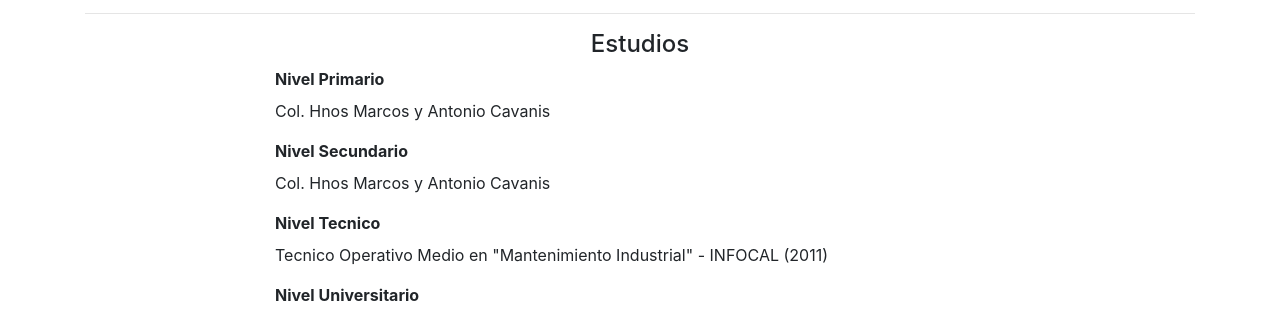
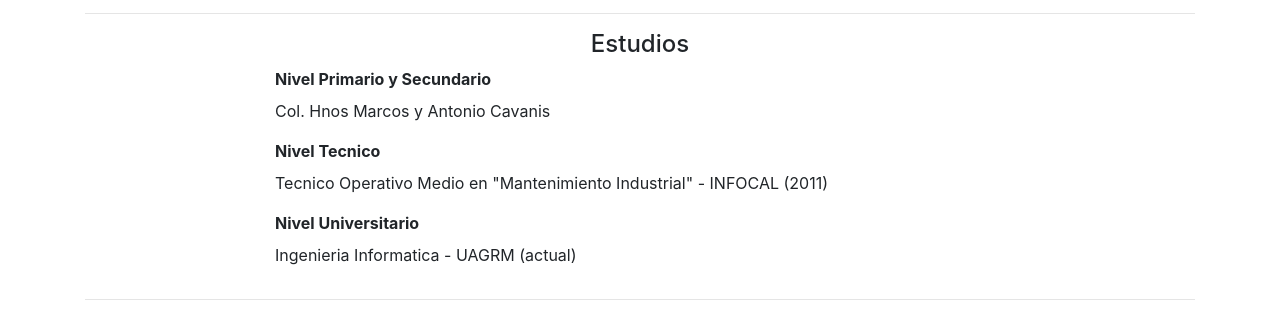
Before and after one commit to rodrigoAb21/Tecno, a plain HTML site: page curriculum.html in a window 1280 px wide. Shown: the part 469-781 px from the top of the page. Drawn offline with Linux system fonts and the light colour scheme.

Commit message:
ultimo cambio
Enviado

```diff
--- a/curriculum.html
+++ b/curriculum.html
@@ -64,10 +64,7 @@
     <div class="row">
         <div class="col col-xs-12 col-sm-12 col-md-8 col-lg-8 ml-auto mr-auto">
             <h4 class="text-center">Estudios</h4>
-            <label><b>Nivel Primario</b></label>
-            <p>Col. Hnos Marcos y Antonio Cavanis</p>
-
-            <label><b>Nivel Secundario</b></label>
+            <label><b>Nivel Primario y Secundario</b></label>
             <p>Col. Hnos Marcos y Antonio Cavanis</p>
 
             <label><b>Nivel Tecnico</b></label>
```
Also changed, not shown: multimedia/img/foto.jpg, 1 other file.
